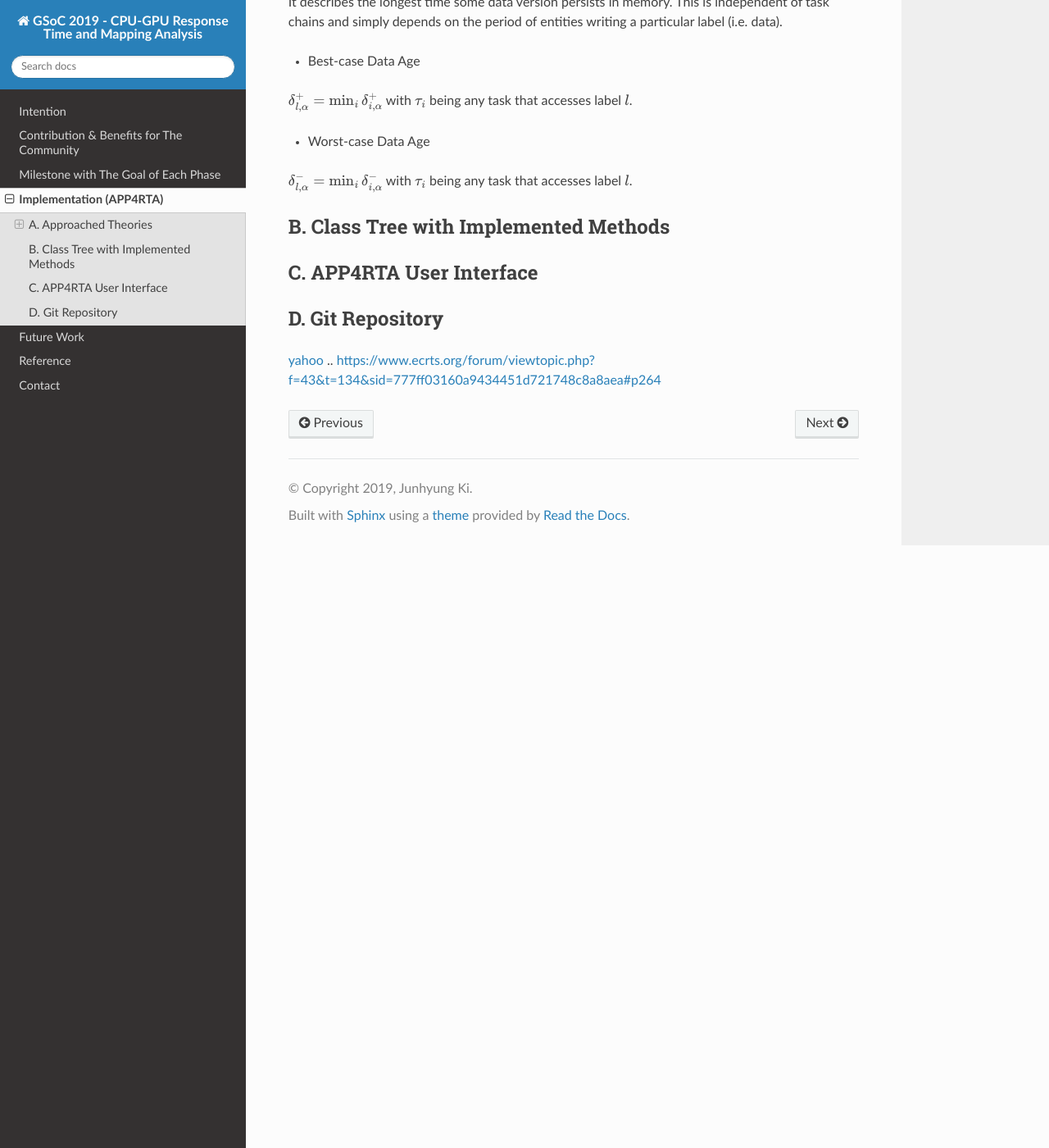
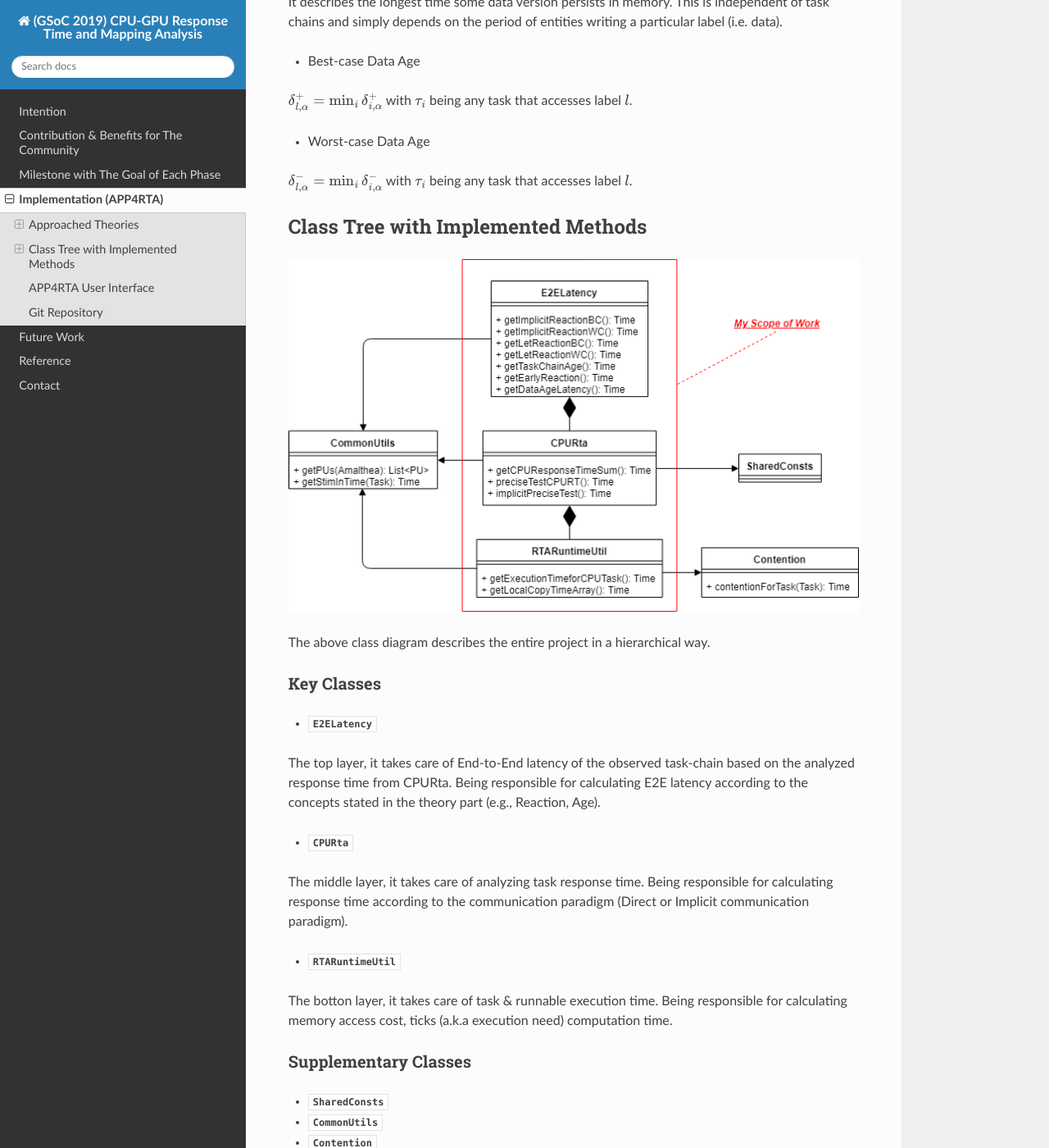
Before and after one commit to junh-ki/gsoc_doc, a Sphinx documentation site: the page built from docs/source/contents/implementation.rst, in a window 1280 px wide and 1400 px high, scrolled down 3117 px. Shown: the whole window at 82% size. Built offline with Sphinx 7.4.7 and the Read the Docs theme 2.0.0, drawn with Linux system fonts in a browser that asks for light colours; some of the changed text lies outside the part shown.

Commit message:
some progress ^^

```diff
--- a/docs/source/conf.py
+++ b/docs/source/conf.py
@@ -19,7 +19,7 @@ import sphinx_rtd_theme
 
 # -- Project information -----------------------------------------------------
 
-project = u'GSoC 2019 - CPU-GPU Response Time and Mapping Analysis'
+project = u'(GSoC 2019) CPU-GPU Response Time and Mapping Analysis'
 copyright = '2019, Junhyung Ki'
 author = 'Junhyung Ki'
 
--- a/docs/source/contents/implementation.rst
+++ b/docs/source/contents/implementation.rst
@@ -2,8 +2,8 @@
 Implementation (APP4RTA)
 ************************
 
-A. Approached Theories
-######################
+Approached Theories
+###################
 
 <Basic RTA>
 ===========
@@ -125,18 +125,44 @@ with :math:`\tau_i` being any task that accesses label :math:`l`.
 :math:`\delta_{l,\alpha}^- = \min_i \delta_{i,\alpha}^- %R_i^- + (T_i - R_i^+)`
 with :math:`\tau_i` being any task that accesses label :math:`l`.
 
-B. Class Tree with Implemented Methods
-######################################
+Class Tree with Implemented Methods
+###################################
+
+.. image:: /_images/Class_Diagram.png
+	:width: 800
+	:alt: Class Diagram
+
+The above class diagram describes the entire project in a hierarchical way.
+
+Key Classes
+===========
+
+* `E2ELatency`
+The top layer, it takes care of End-to-End latency of the observed task-chain based on the analyzed response time from CPURta. Being responsible for calculating E2E latency according to the concepts stated in the theory part (e.g., Reaction, Age).
+
+* `CPURta`
+The middle layer, it takes care of analyzing task response time. Being responsible for calculating response time according to the communication paradigm (Direct or Implicit communication paradigm).
+
+* `RTARuntimeUtil`
+The botton layer, it takes care of task & runnable execution time. Being responsible for calculating memory access cost, ticks (a.k.a execution need) computation time.
+
+Supplementary Classes
+=====================
+
+* `SharedConsts`
+
+* `CommonUtils`
+
+* `Contention`
+
+
+APP4RTA User Interface
+######################
 
 
 
-C. APP4RTA User Interface
-#########################
-
-
-
-D. Git Repository
-#################
+Git Repository
+##############
 
 
 
```
Also changed, not shown: other parts of docs/source/contents/implementation.rst (+4 -4 lines), docs/source/_images/Class_Diagram.png (added).
